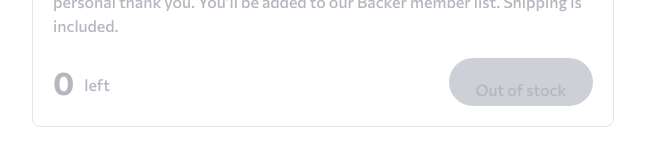
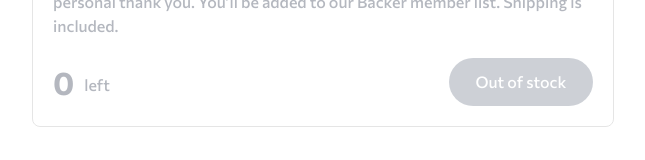
Before and after one commit to CHEGEBB/Mastering-Vue-Journey, a Vue app in the folder crowdfunding-product-page-main/: page / in a window 1280 px wide. Shown: the part 1862-2022 px from the top of the page, without its empty margins (317-962 px from the left). Built offline with nearby package versions, Linux system fonts and the light colour scheme.

Commit message:
Refactor App.vue: Update styling for out of stock section and actions button

```diff
--- a/crowdfunding-product-page-main/src/App.vue
+++ b/crowdfunding-product-page-main/src/App.vue
@@ -395,6 +395,9 @@ nav ul li {
   padding: 10px;
   font-weight: 500;
 }
+.actions button:hover{
+  background:hsl(176, 72%, 28%);
+}
 .no-left h2{
   font-size: 2rem;
   font-weight: 700;
@@ -427,6 +430,14 @@ nav ul li {
   background-color: #9ca3af;
   cursor: not-allowed;
 }
+.out-of-stock button p{
+  color: #ffffff;
+  justify-content: center;
+  align-items: center;
+  text-align: center;
+  font-size: 16px;
+  margin: 0;
+}
 
 .out-of-stock-fade:hover {
   opacity: 0.5;
```
